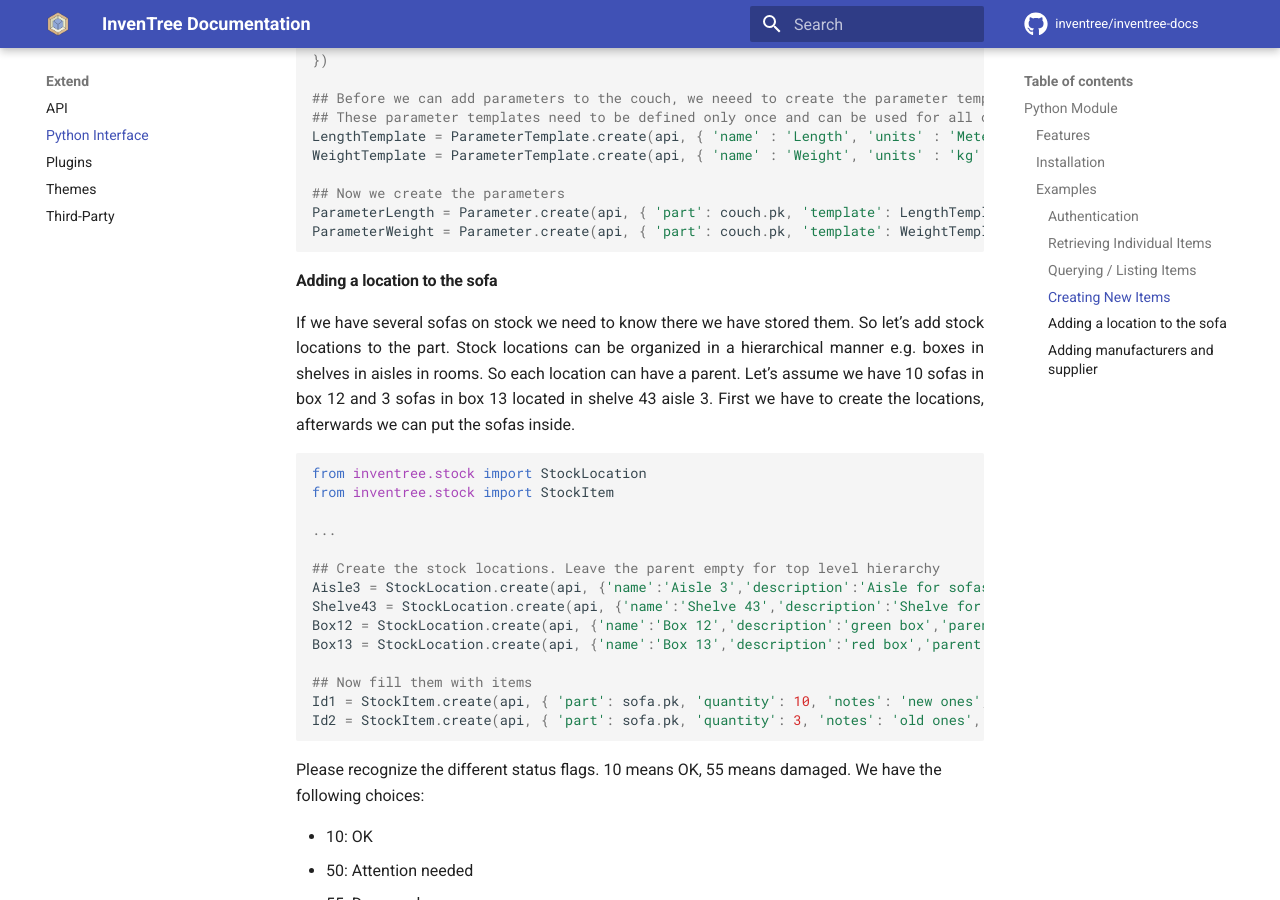
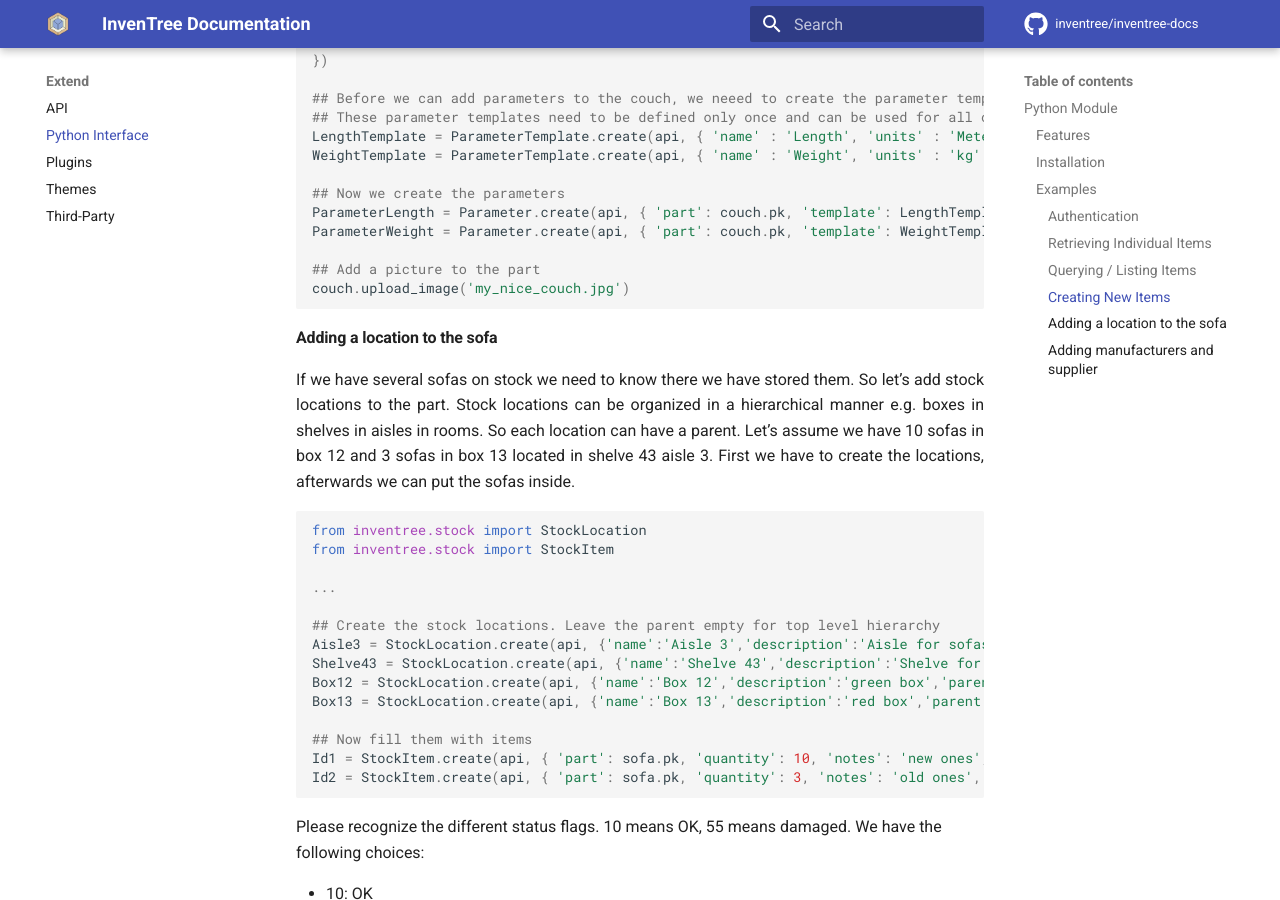
Before and after one commit to inventree/inventree-docs, an MkDocs documentation site: the page built from docs/extend/python.md, in a window 1280 px wide and 900 px high, scrolled down 2298 px. Built offline with MkDocs 1.6.1 and Material for MkDocs 9.7.7, drawn with Linux system fonts in a browser that asks for light colours; a script that is not in the unit is left out; comment, search, counter and statistics services are not loaded.

Commit message:
Added a line to upload a picture

````diff
--- a/docs/extend/python.md
+++ b/docs/extend/python.md
@@ -118,6 +118,9 @@
 ## Now we create the parameters
 ParameterLength = Parameter.create(api, { 'part': couch.pk, 'template': LengthTemplate.pk, 'data' : 2 })
 ParameterWeight = Parameter.create(api, { 'part': couch.pk, 'template': WeightTemplate.pk, 'data' : 60 })
+
+## Add a picture to the part
+couch.upload_image('my_nice_couch.jpg')
 ```
 
 #### Adding a location to the sofa
````
